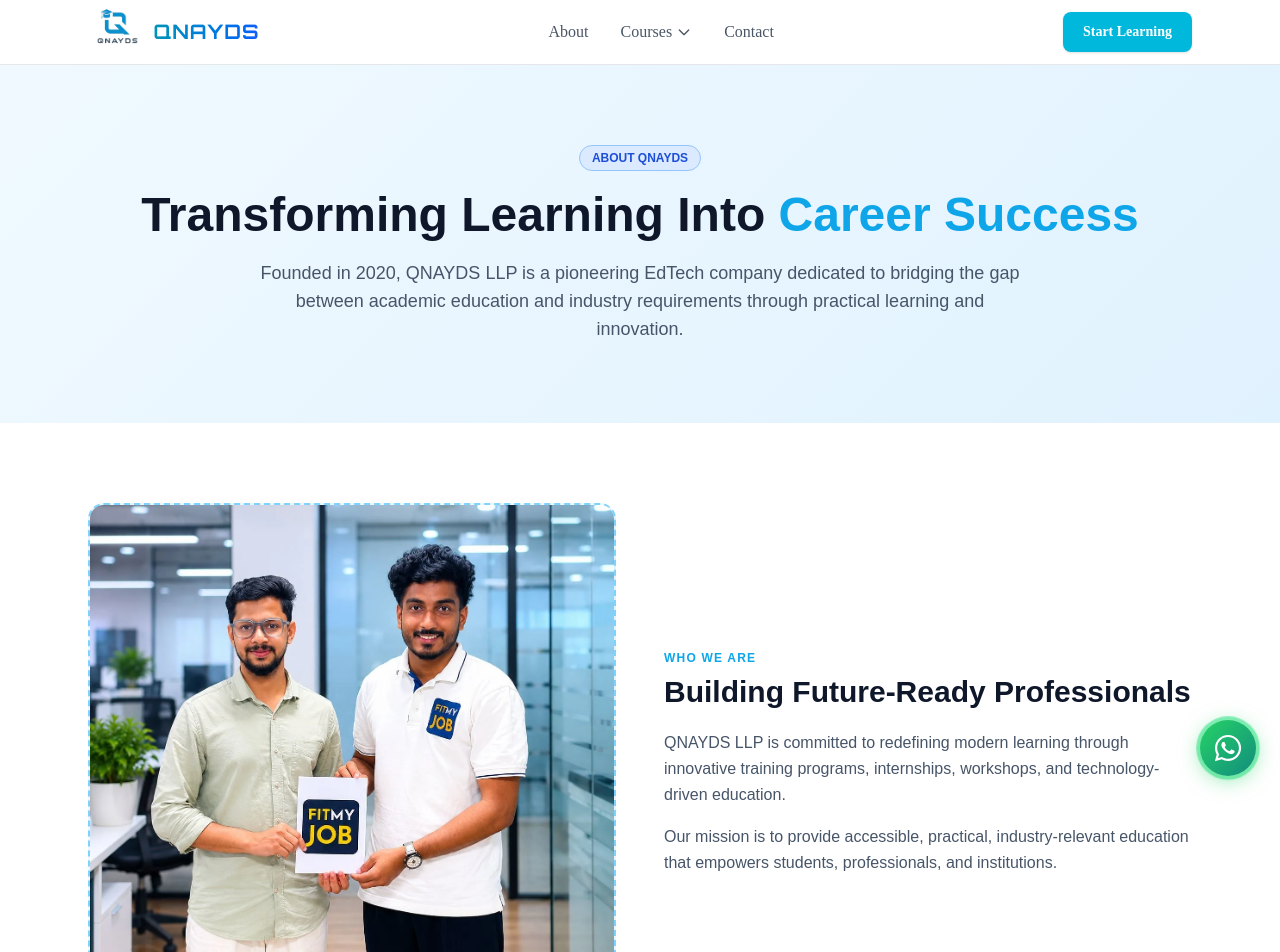
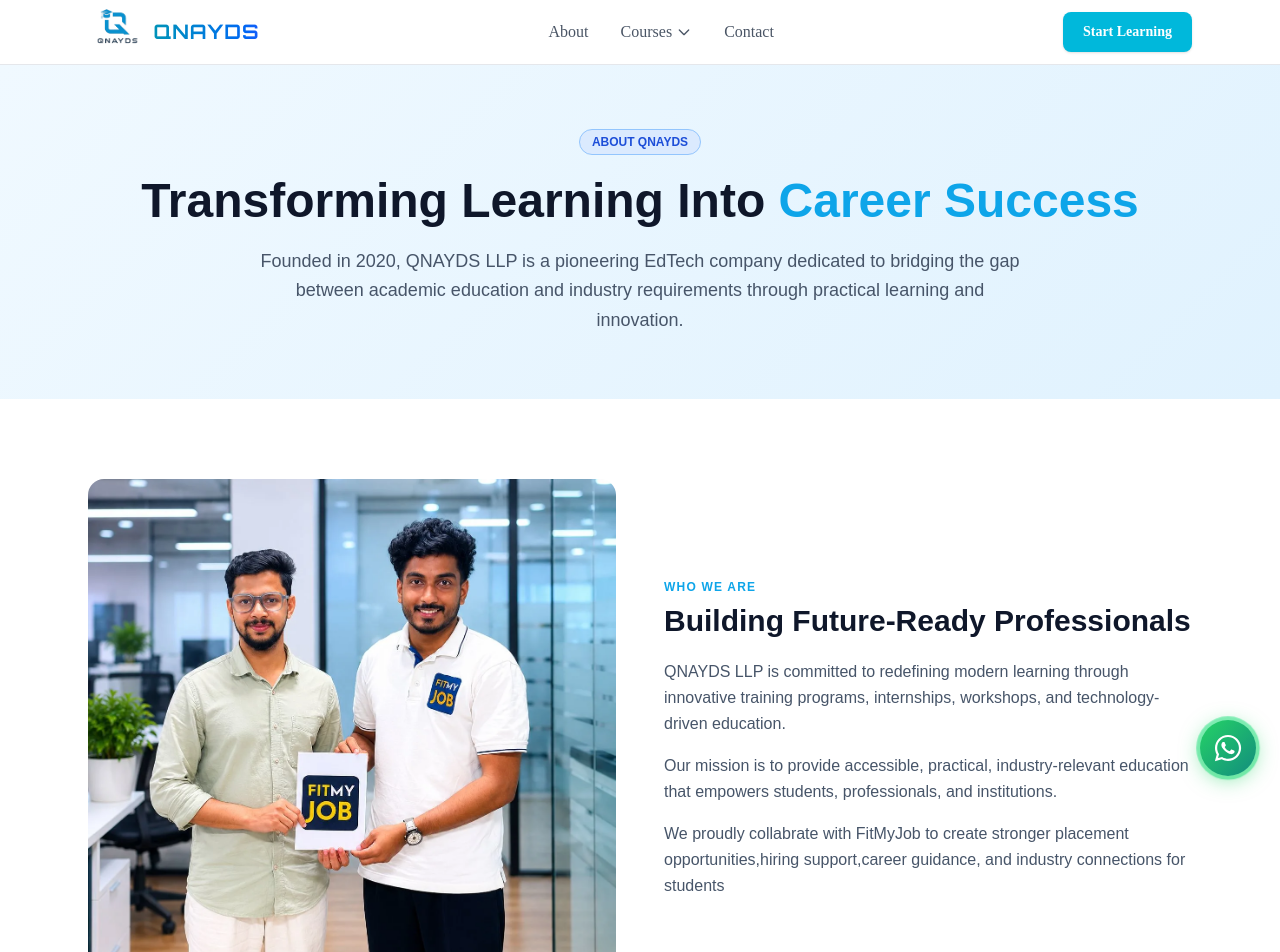
Before and after one commit to Rohin-Madhav/cyber-security, a React (Vite) app: page /about in a window 1280 px wide. Shown: the top 952 px of the page. Built offline with nearby package versions, Linux system fonts and the light colour scheme.

Commit message:
change in about page

```diff
--- a/src/pages/About.jsx
+++ b/src/pages/About.jsx
@@ -3,6 +3,7 @@
 import SuccessImg from "../assets/About/Success_Img.webp";
 import RishanNk from "../assets/About/Rishan_NK.webp";
 import SawadKt from "../assets/About/Sawad_KT.webp";
+import { Helmet } from "react-helmet-async";
 
 // Reuse your ImgBox component
 const ImgBox = ({ label, src, height = "h-64", className = "" }) => (
@@ -10,7 +11,7 @@
     className={`${height} ${className} rounded-2xl overflow-hidden`}
     style={{
       background: "linear-gradient(135deg,#e0f2fe,#f0f9ff)",
-      border: "2px dashed #7dd3fc",
+      border: "none",
     }}
   >
     {src ? (
@@ -75,16 +76,40 @@
         color: "#1e293b",
       }}
     >
+      <Helmet>
+        <title>
+          About QNAYDS | Kerala's Leading Cyber Security Training Academy
+        </title>
+        <meta
+          name="description"
+          content="QNAYDS is Kerala's most trusted Cyber Security Academy — MSME, AICTE & Kerala Startup Mission approved. Founded in 2020, we've trained 10,000+ students across 100+ institutions in India."
+        />
+        <meta
+          name="keywords"
+          content="About QNAYDS, Cyber Security Academy Kerala, AICTE approved cybersecurity institute, MSME certified training Kerala, ethical hacking institute Malappuram"
+        />
+        <link rel="canonical" href="https://www.qnayds.com/about" />
+        <meta
+          property="og:title"
+          content="About QNAYDS | Cyber Security Academy Kerala"
+        />
+        <meta
+          property="og:description"
+          content="MSME, AICTE & Kerala Startup Mission approved Cyber Security Academy. 10,000+ students trained across 100+ institutions since 2020."
+        />
+        <meta property="og:type" content="website" />
+        <meta property="og:url" content="https://www.qnayds.com/about" />
+      </Helmet>
       {/* HERO */}
       <section
-        className="py-20 px-6"
+        className="py-16 px-5"
         style={{
           background: "linear-gradient(135deg, #f0f9ff 0%, #e0f2fe 100%)",
         }}
       >
         <div className="max-w-6xl mx-auto text-center">
           <span
-            className="inline-block text-xs font-semibold px-3 py-1 rounded-full border mb-5"
+            className="inline-block text-xs font-semibold px-3 py-1 rounded-full border mb-4"
             style={{
               background: "#dbeafe",
               color: "#1d4ed8",
@@ -95,14 +120,23 @@
           </span>
 
           <h1
-            className="text-4xl md:text-5xl font-bold mb-5"
-            style={{ color: "#0f172a" }}
+            className="font-bold mb-4 leading-tight"
+            style={{
+              color: "#0f172a",
+              fontSize: "clamp(1.6rem, 5vw, 3rem)",
+            }}
           >
             Transforming Learning Into
             <span style={{ color: "#0ea5e9" }}> Career Success</span>
           </h1>
 
-          <p className="max-w-3xl mx-auto text-lg" style={{ color: "#475569" }}>
+          <p
+            className="max-w-3xl mx-auto leading-relaxed"
+            style={{
+              color: "#475569",
+              fontSize: "clamp(0.95rem, 2.5vw, 1.125rem)",
+            }}
+          >
             Founded in 2020, QNAYDS LLP is a pioneering EdTech company dedicated
             to bridging the gap between academic education and industry
             requirements through practical learning and innovation.
@@ -114,7 +148,7 @@
       <section className="max-w-6xl mx-auto px-6 py-20 grid md:grid-cols-2 gap-12 items-center">
         <ImgBox
           src={SuccessImg}
-          label="QNAYDS Team / Office Image"
+          label="collabrate with FitMyJob"
           height="h-130"
         />
 
@@ -136,9 +170,14 @@
             technology-driven education.
           </p>
 
-          <p className="leading-relaxed" style={{ color: "#475569" }}>
+          <p className="leading-relaxed mb-4" style={{ color: "#475569" }}>
             Our mission is to provide accessible, practical, industry-relevant
             education that empowers students, professionals, and institutions.
+          </p>
+          <p className="leading-relaxed " style={{ color: "#475569" }}>
+            We proudly collabrate with FitMyJob to create stronger placement
+            opportunities,hiring support,career guidance, and industry
+            connections for students
           </p>
         </div>
       </section>
@@ -317,8 +356,7 @@
         </p>
 
         <div className="flex flex-wrap gap-4 justify-center">
-          <Link
-            to={"/courses"}
+          <button
             className="font-semibold px-8 py-3 rounded-lg"
             style={{
               background: "#ffffff",
@@ -326,7 +364,7 @@
             }}
           >
             Explore Courses
-          </Link>
+          </button>
 
           <Link
             to={"/contact"}
```
